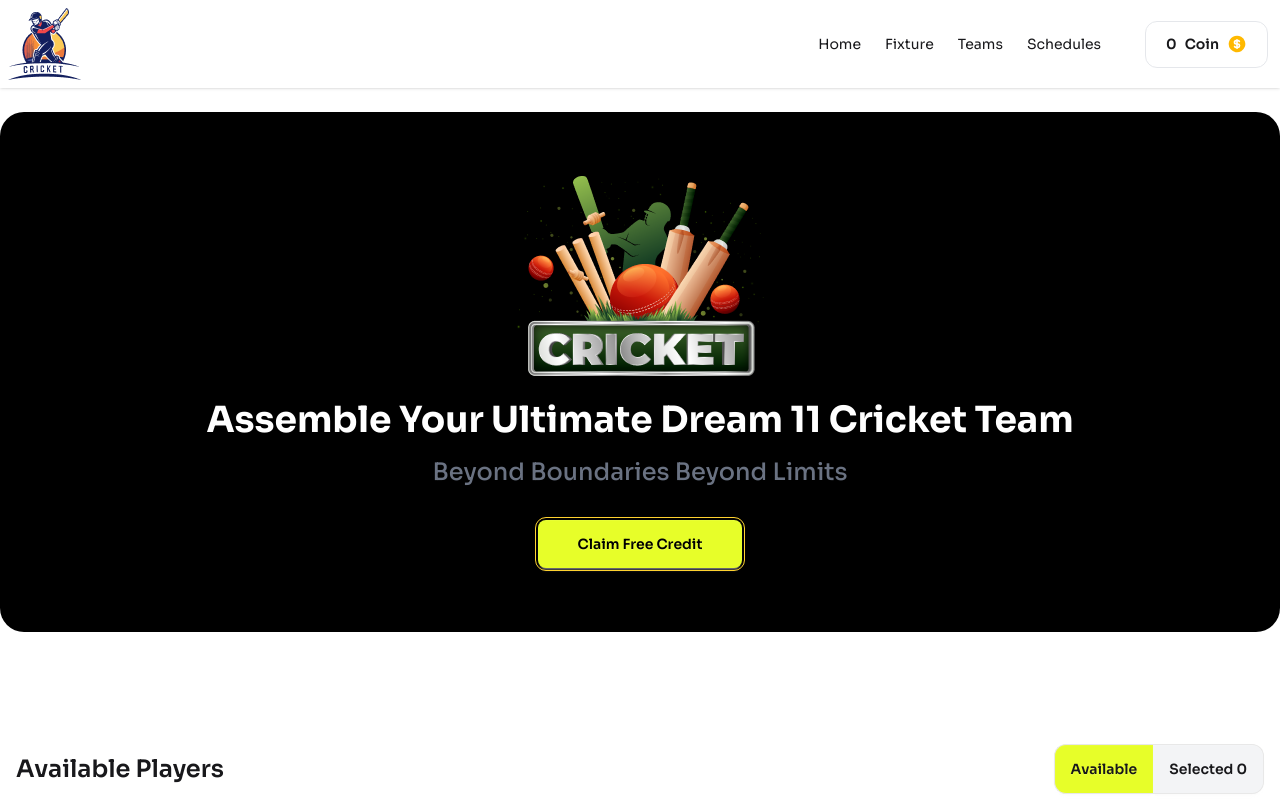
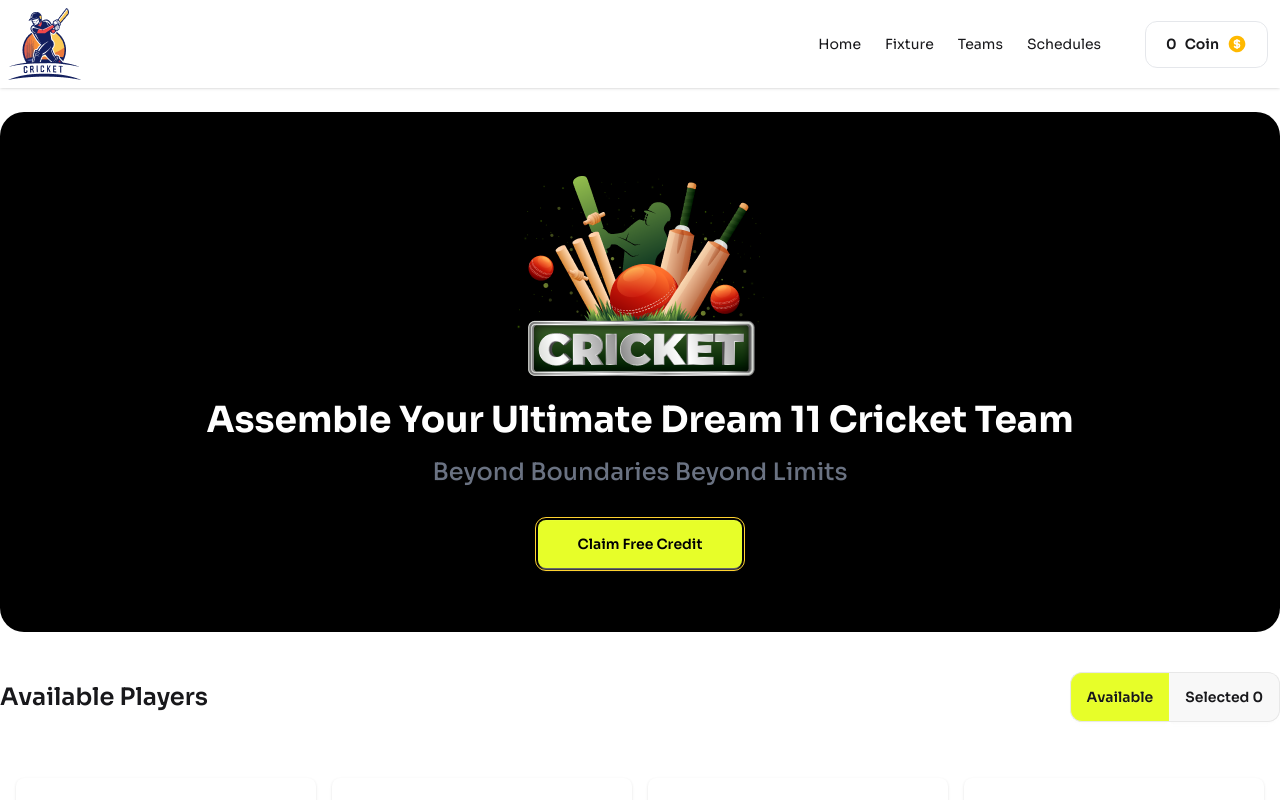
Before and after one commit to priyotush25/bpl-dream-11, a React (Vite) app: page / in a window 1280 px wide. Shown: the top 800 px of the page. Built offline with nearby package versions, Linux system fonts and the light colour scheme; grey boxes are pictures that could not be loaded.

Commit message:
player chose and selected player add

```diff
--- a/src/App.jsx
+++ b/src/App.jsx
@@ -3,11 +3,13 @@ import Footer from "./component/Footer/Footer";
 import Banner from "./component/Header/Banner";
 import Header from "./component/Header/Header";
 import Players from "./component/Players/Players";
+import SelectPlayer from "./component/SelectPlayer/SelectPlayer";
 
 const App = () => {
   const [players, setPlayers] = useState([]);
   const [coin, setCoin] = useState(0);
   const [selectPlayer, setSelectPlayer] = useState([]);
+  const [active, setActive] = useState(true);
 
   useEffect(() => {
     fetch("players.json")
@@ -41,18 +43,59 @@ const App = () => {
     setSelectPlayer([...selectPlayer, player]);
   };
 
+  // deleted player
+  const deletePlayer = (player) => {
+    const delPlayer = selectPlayer.filter((p) => p.id !== player);
+
+    setSelectPlayer(delPlayer);
+  };
+
   return (
     <>
       <div className="sticky top-0 z-50 backdrop-blur-md shadow ">
         <Header coin={coin} />
       </div>
+
       <main className="container mx-auto">
         <Banner coinAddHandle={coinAddHandle} />
-        <Players
-          players={players}
-          chosePlayerHandle={chosePlayerHandle}
-          selectPlayer={selectPlayer}
-        />
+
+        <div className="flex items-center my-10 justify-between">
+          <h2 className="text-xl  md:text-2xl font-semibold">
+            Available Players
+          </h2>
+          {/* Available Button */}
+          <div>
+            <button
+              className={`py-6 btn rounded-l-xl rounded-r-none border-r-0
+              ${active ? "bg-[#E7FE29]" : ""}`}
+              onClick={() => setActive(true)}
+            >
+              Available
+            </button>
+
+            {/* Selected Button */}
+            <button
+              className={`py-6 btn rounded-l-none rounded-r-xl border-l-0
+              ${active ? "" : "bg-[#E7FE29]"}`}
+              onClick={() => setActive(false)}
+            >
+              Selected {selectPlayer.length}
+            </button>
+          </div>
+        </div>
+
+        {active ? (
+          <Players
+            players={players}
+            chosePlayerHandle={chosePlayerHandle}
+            selectPlayer={selectPlayer}
+          />
+        ) : (
+          <SelectPlayer
+            selectPlayer={selectPlayer}
+            deletePlayer={deletePlayer}
+          />
+        )}
       </main>
       <Footer />
     </>
--- a/src/component/Players/Players.jsx
+++ b/src/component/Players/Players.jsx
@@ -1,37 +1,9 @@
-import { useState } from "react";
 import Player from "./Player";
 
-const Players = ({ players, chosePlayerHandle, selectPlayer }) => {
-  const [active, setActive] = useState("available");
-
+const Players = ({ players, chosePlayerHandle }) => {
   return (
     <>
       {/* available player section */}
-      <div className="flex items-center justify-between mt-12 md:mt-24 mb-4 md:mb-8 p-4">
-        <h2 className="text-xl  md:text-2xl font-semibold">
-          Available Players
-        </h2>
-
-        <div className="w-4/6 flex justify-end">
-          {/* Available Button */}
-          <button
-            className={`py-6 btn rounded-l-xl rounded-r-none border-r-0
-              ${active === "available" ? "bg-[#E7FE29]" : "bg-gray-100"}`}
-            onClick={() => setActive("available")}
-          >
-            Available
-          </button>
-
-          {/* Selected Button */}
-          <button
-            className={`py-6 btn rounded-l-none rounded-r-xl border-l-0
-              ${active === "selected" ? "bg-[#E7FE29]" : "bg-gray-100"}`}
-            onClick={() => setActive("selected")}
-          >
-            Selected {selectPlayer.length}
-          </button>
-        </div>
-      </div>
 
       {/* player section */}
       <div className="grid grid-cols-1 md:grid-cols-4 gap-4 mb-44 p-4">
--- a/src/component/SelectPlayer/SelectPlayer.jsx
+++ b/src/component/SelectPlayer/SelectPlayer.jsx
@@ -1,7 +1,31 @@
-const SelectPlayer = () => {
+import { MdDeleteForever } from "react-icons/md";
+
+const SelectPlayer = ({ selectPlayer, deletePlayer }) => {
   return (
     <>
-      <h1>0</h1>
+      <div className="my-6">
+        {selectPlayer.map((p) => (
+          <div
+            key={p.id}
+            className="flex items-center justify-between border rounded-xl p-3 border-gray-200 mt-3"
+          >
+            <div className="flex items-center gap-3">
+              <img
+                src={p.image}
+                alt=""
+                className="h-20 w-20 rounded-xl object-top"
+              />
+              <div>
+                <p className="text-xl font-semibold">{p.name}</p>
+                <p>{p.battingStyle}</p>
+              </div>
+            </div>
+            <button className="text-4xl" onClick={() => deletePlayer(p.id)}>
+              <MdDeleteForever />
+            </button>
+          </div>
+        ))}
+      </div>
     </>
   );
 };
```
